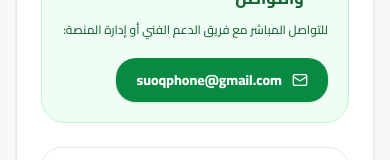
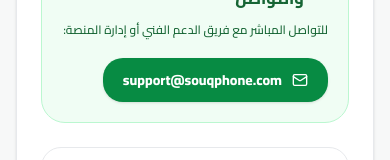
Before and after one commit to omarkhttap4444-rgb/app-ads, a Next.js app: page /contact in a window 390 px wide. Shown: the part 451-611 px from the top of the page. Built offline with nearby package versions, Linux system fonts and the light colour scheme; no server answers.

Commit message:
chore(contact): switch support email to support@souqphone.com

```diff
--- a/src/app/contact/page.tsx
+++ b/src/app/contact/page.tsx
@@ -63,11 +63,11 @@ export default function ContactPage() {
       '@type': 'Organization',
       name: 'سوق فون',
       url: absoluteUrl('/'),
-      email: 'suoqphone@gmail.com',
+      email: 'support@souqphone.com',
       contactPoint: {
         '@type': 'ContactPoint',
         contactType: 'customer support',
-        email: 'suoqphone@gmail.com',
+        email: 'support@souqphone.com',
         availableLanguage: ['Arabic', 'English'],
       },
     },
@@ -119,11 +119,11 @@ export default function ContactPage() {
             </p>
             <div className="mt-4">
               <a
-                href="mailto:suoqphone@gmail.com"
+                href="mailto:support@souqphone.com"
                 className="inline-flex items-center gap-2.5 rounded-xl bg-[#078b43] px-5 py-3 text-sm font-black text-white shadow-sm transition hover:bg-[#06783a]"
               >
                 <Mail className="h-4 w-4" />
-                <span dir="ltr">suoqphone@gmail.com</span>
+                <span dir="ltr">support@souqphone.com</span>
               </a>
             </div>
           </div>
--- a/src/app/terms/page.tsx
+++ b/src/app/terms/page.tsx
@@ -230,11 +230,11 @@ export default function TermsPage() {
             </p>
             <div className="mt-3 flex flex-wrap items-center gap-3">
               <a
-                href="mailto:suoqphone@gmail.com"
+                href="mailto:support@souqphone.com"
                 className="inline-flex items-center gap-2 rounded-xl bg-[#078b43] px-4 py-2.5 text-xs font-bold text-white shadow-sm transition hover:bg-[#06783a]"
               >
                 <Mail className="h-4 w-4" />
-                <span dir="ltr">suoqphone@gmail.com</span>
+                <span dir="ltr">support@souqphone.com</span>
               </a>
               <Link
                 href="/contact"
```
